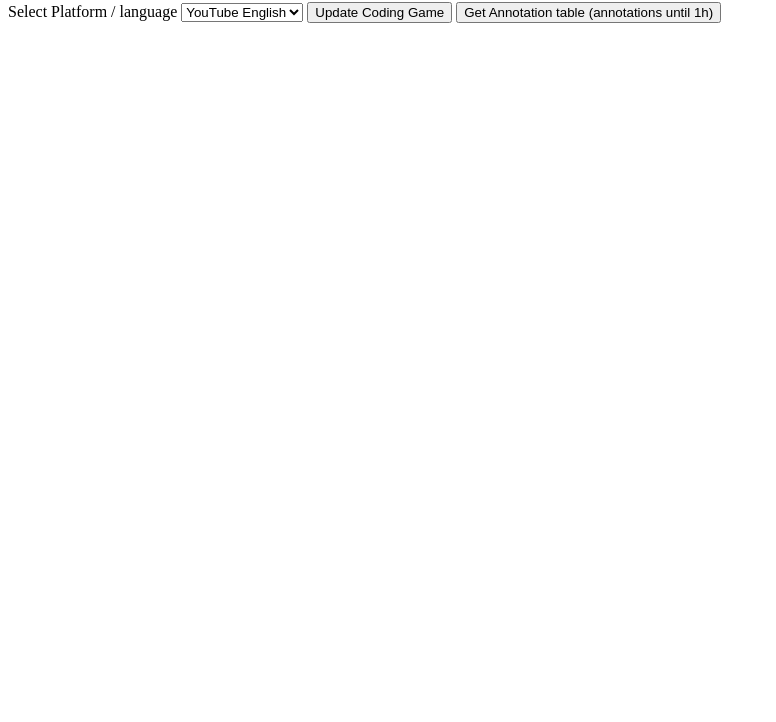
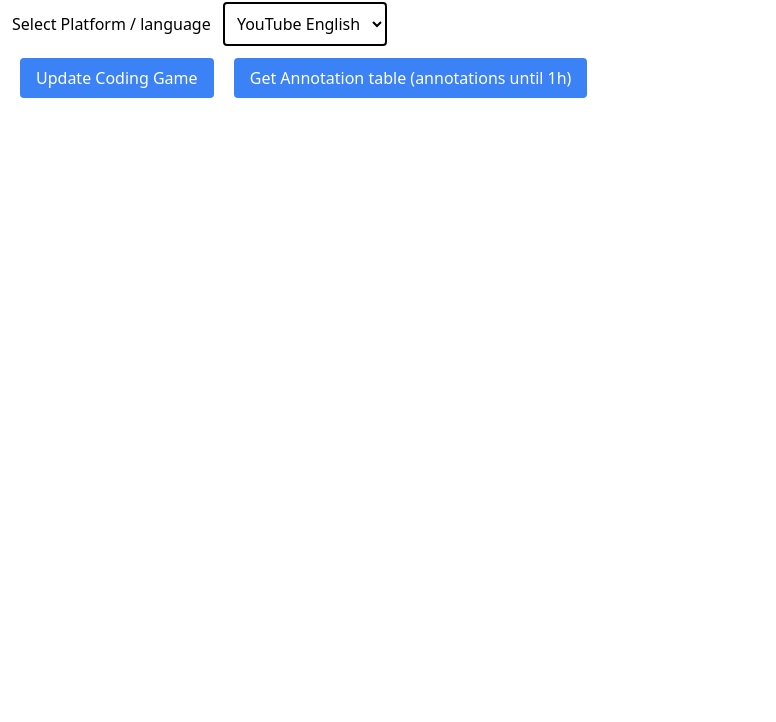
Before and after one commit to ERC-BIG-5/labelstudio-tools, a plain HTML site: page data/server_static/index.html in a window 1280 px wide. Shown: the part 78-800 px from the top of the page, without its empty margins (0-776 px from the left). Drawn offline with nearby package versions, Linux system fonts and the light colour scheme.

Commit message:
update website

```diff
--- a/data/server_static/index.html
+++ b/data/server_static/index.html
@@ -1,19 +1,50 @@
 <!DOCTYPE html>
 <head>
     <title>Big5 functions</title>
+    <script src="https://unpkg.com/@tailwindcss/browser@4"></script>
+    <style>
+        /*.btn {*/
+        /*    @apply bg-blue-500 hover:bg-blue-600 text-white font-medium py-2 px-4 rounded;*/
+        /*}*/
+
+        button {
+            background-color: #3b82f6;
+            color: white;
+            padding: 0.5rem 1rem;
+            border-radius: 0.25rem;
+            font-weight: 500;
+            cursor: pointer;
+        }
+
+        select {
+            background-color: #ffffff;
+            color: black;
+            padding: 0.5rem 0.5rem;
+            border: black 2px solid;
+            border-radius: 0.25rem;
+            font-weight: 500;
+            cursor: pointer;
+        }
+
+        button:hover {
+            background-color: #2563eb;
+        }
+    </style>
 </head>
-<body>
-<h1>Hello Big5y</h1>
+<body class="p-3">
+<h1 class="text-3xl font-bold underline my-4">Hello Big5</h1>
 <label for="projectSelect">Select Platform / language</label>
-<select id="projectSelect">
+<select id="projectSelect" class="mx-2">
     <option value="youtube-en">YouTube English</option>
     <!--<option value="youtube-es">YouTube Spanish</option> -->
 </select>
-
-<button id="updateCodingGame" onclick="updateCodingGame()">Update Coding Game</button>
-<button id="getAnnotationTable" onclick="getAnnotationTable()">Get Annotation table (annotations until 1h)</button>
+<div class="my-3">
+    <button class="btn mx-2" id="updateCodingGame" onclick="updateCodingGame()">Update Coding Game</button>
+    <button class="btn mx-2" id="getAnnotationTable" onclick="getAnnotationTable()">Get Annotation table (annotations
+        until 1h)
+    </button>
+</div>
 <script>
-
 
     function updateCodingGame() {
         const selectedValue = document.getElementById("projectSelect").value;
@@ -48,7 +79,7 @@
     function getAnnotationTable() {
         const selectedValue = document.getElementById("projectSelect").value;
         const [platform, language] = selectedValue.split("-");
-        confirmed = confirm(`Confirm Coding game update for ${platform} ${language}`)
+        confirmed = confirm(`Downloading annotation results for ${platform} ${language}`)
         if (!confirmed) {
             return
         }
```
